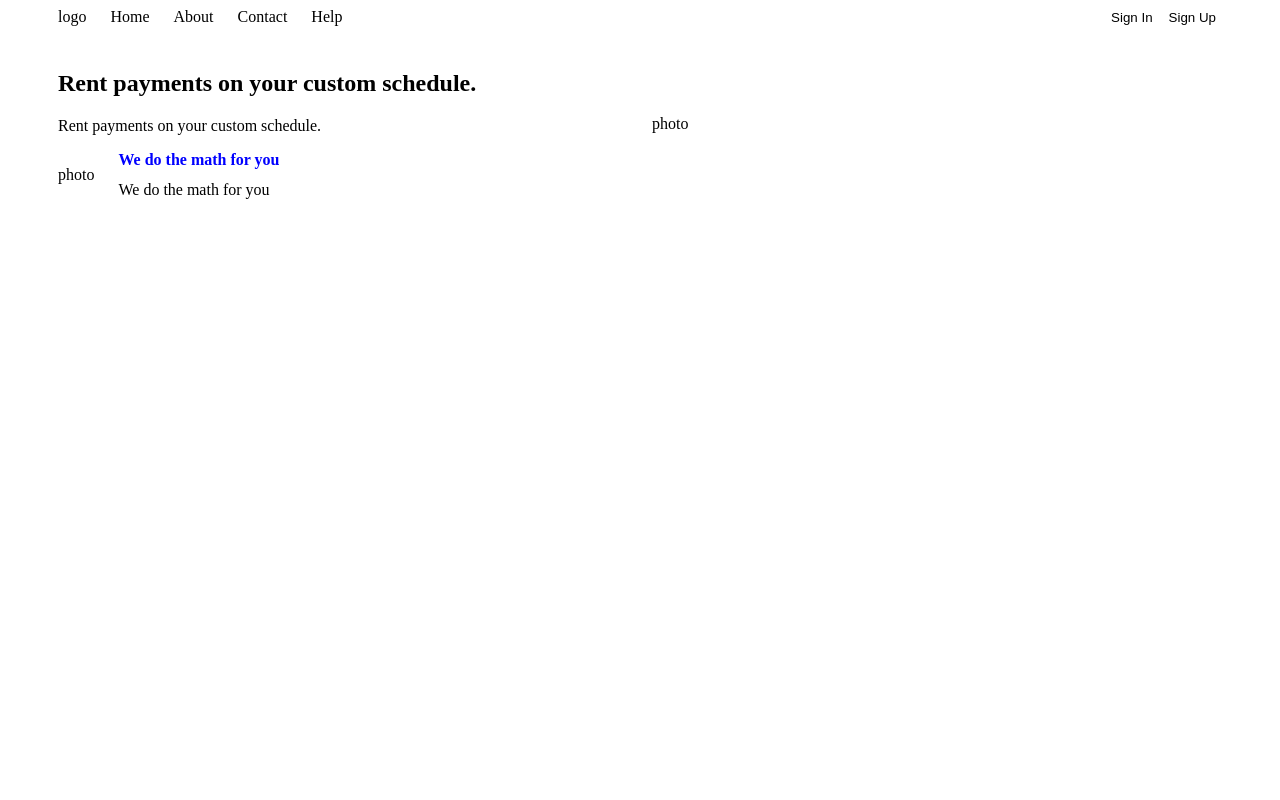
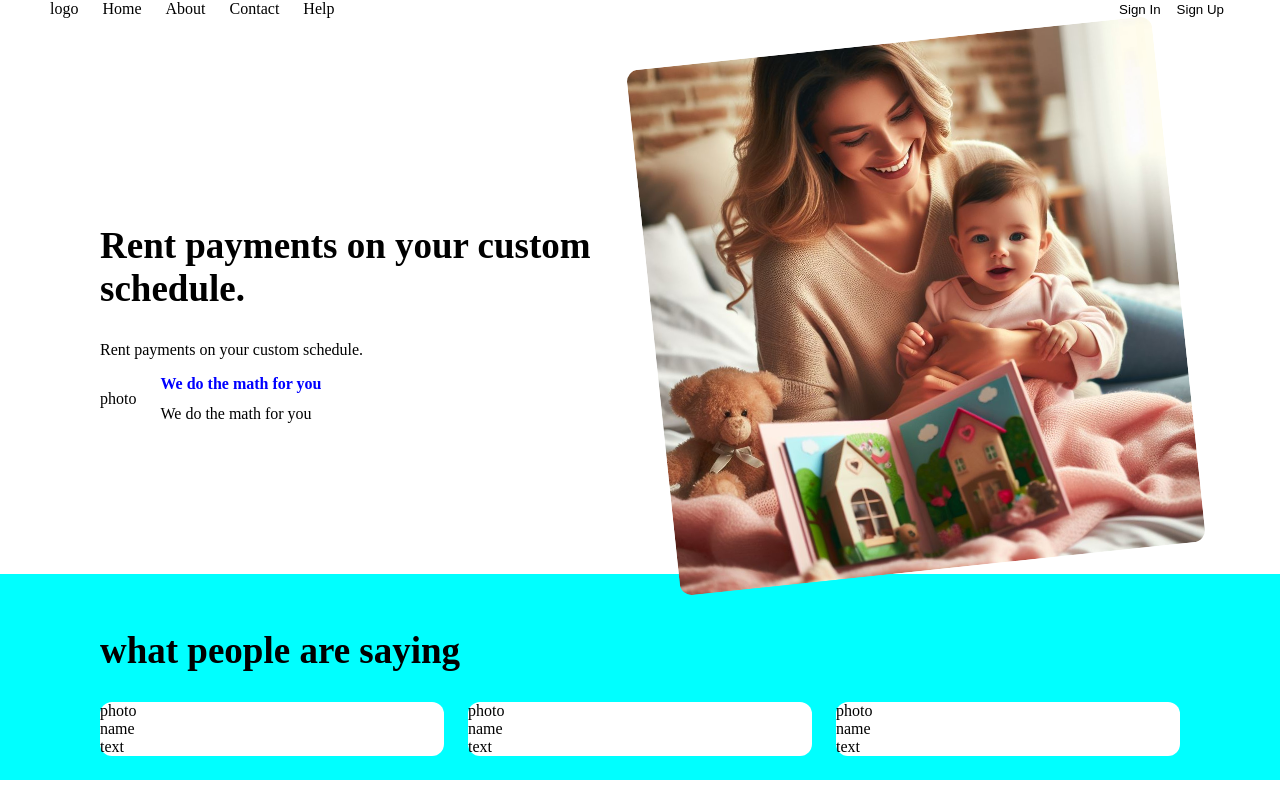
Before and after one commit to sarahabedelrazeq/learning, a plain HTML site: page index.html in a window 1280 px wide. Drawn offline with Linux system fonts and the light colour scheme.

Commit message:
section 2

```diff
--- a/index.css
+++ b/index.css
@@ -1,5 +1,13 @@
+body {
+    margin: 0;
+}
+
+.header-container {
+    padding-inline: 50px;
+}
+
 .container {
-    padding-inline: 50px;
+    padding-inline: 100px;
 }
 
 .nav-links a{
--- a/index.html
+++ b/index.html
@@ -7,16 +7,25 @@
     <link rel="stylesheet" href="./index.css" />
   </head>
   <body>
-    <header style="margin-bottom: 24px;">
+    <header style="margin-bottom: 24px">
       <div
-        class="container"
+        class="header-container"
         style="display: flex; justify-content: space-between"
       >
         <div style="display: flex; gap: 24px">
           <div>logo</div>
           <div>
             <nav>
-              <ul class="nav-links" style="display: flex; gap: 24px; list-style: none; padding: 0; margin: 0;">
+              <ul
+                class="nav-links"
+                style="
+                  display: flex;
+                  gap: 24px;
+                  list-style: none;
+                  padding: 0;
+                  margin: 0;
+                "
+              >
                 <li><a href="#">Home</a></li>
                 <li><a href="#">About</a></li>
                 <li><a href="#">Contact</a></li>
@@ -26,31 +35,73 @@
           </div>
         </div>
         <div>
-            <button style="background-color: transparent; border: none;">Sign In</button>
-            <button style="background-color: transparent; border: none;">Sign Up</button>
+          <button style="background-color: transparent; border: none">
+            Sign In
+          </button>
+          <button style="background-color: transparent; border: none">
+            Sign Up
+          </button>
         </div>
       </div>
     </header>
     <main>
       <section>
-            <div class="container" style="display: flex; gap: 24px; align-items: center;">
+        <div
+          class="container"
+          style="display: flex; gap: 24px; align-items: center"
+        >
           <div style="width: 50%">
-                    <h1>
+            <h1 style="font-size: 37px">
               Rent payments on your custom schedule.
             </h1>
-                    <p>
-                        Rent payments on your custom schedule.
-                    </p>
-                    <div style="display: flex; gap: 24px; align-items: center;">
+            <p>Rent payments on your custom schedule.</p>
+            <div style="display: flex; gap: 24px; align-items: center">
               <div>photo</div>
               <div>
-                            <h6 style="color: blue; margin: 0; font-size: 1rem; margin-bottom: 12px;">We do the math for you</h6>
-                            <p style="margin: 0;">We do the math for you</p>
+                <h6
+                  style="
+                    color: blue;
+                    margin: 0;
+                    font-size: 1rem;
+                    margin-bottom: 12px;
+                  "
+                >
+                  We do the math for you
+                </h6>
+                <p style="margin: 0">We do the math for you</p>
               </div>
             </div>
           </div>
           <div style="width: 50%">
-                    photo
+            <img
+              src="./images/photo1.jfif"
+              width="100%"
+              style="border-radius: 12px; transform: rotate(-6deg)"
+            />
+          </div>
+        </div>
+      </section>
+      <section style="background-color: aqua;">
+        <div class="container" style="padding-block: 24px;">
+          <div>
+            <h1 style="font-size: 37px">what people are saying</h1>
+          </div>
+          <div style="display: flex; gap: 24px">
+            <div style="width: calc(100% / 3); border-radius: 12px; background-color: white;">
+              <div>photo</div>
+              <div>name</div>
+              <div>text</div>
+            </div>
+            <div style="width: calc(100% / 3); border-radius: 12px; background-color: white;">
+              <div>photo</div>
+              <div>name</div>
+              <div>text</div>
+            </div>
+            <div style="width: calc(100% / 3); border-radius: 12px; background-color: white;">
+              <div>photo</div>
+              <div>name</div>
+              <div>text</div>
+            </div>
           </div>
         </div>
       </section>
```
Also changed, not shown: code.js (added, +21 -0 lines), images/photo1.jfif (added). Lines whose indentation alone changed are shown as unchanged.
